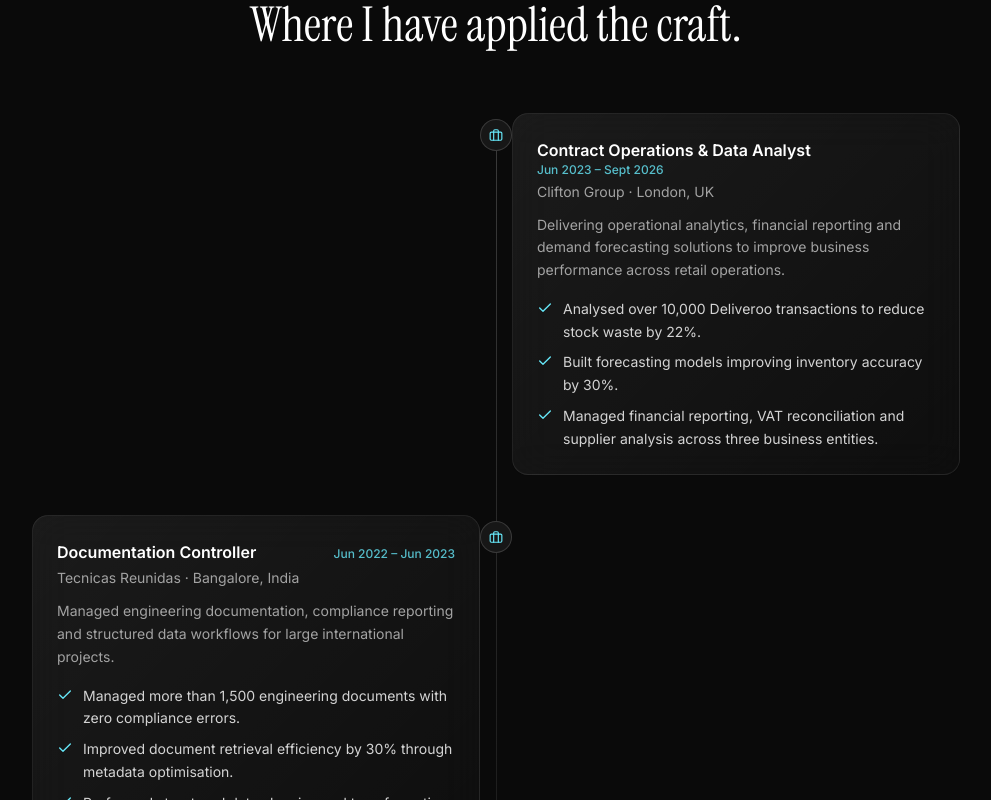
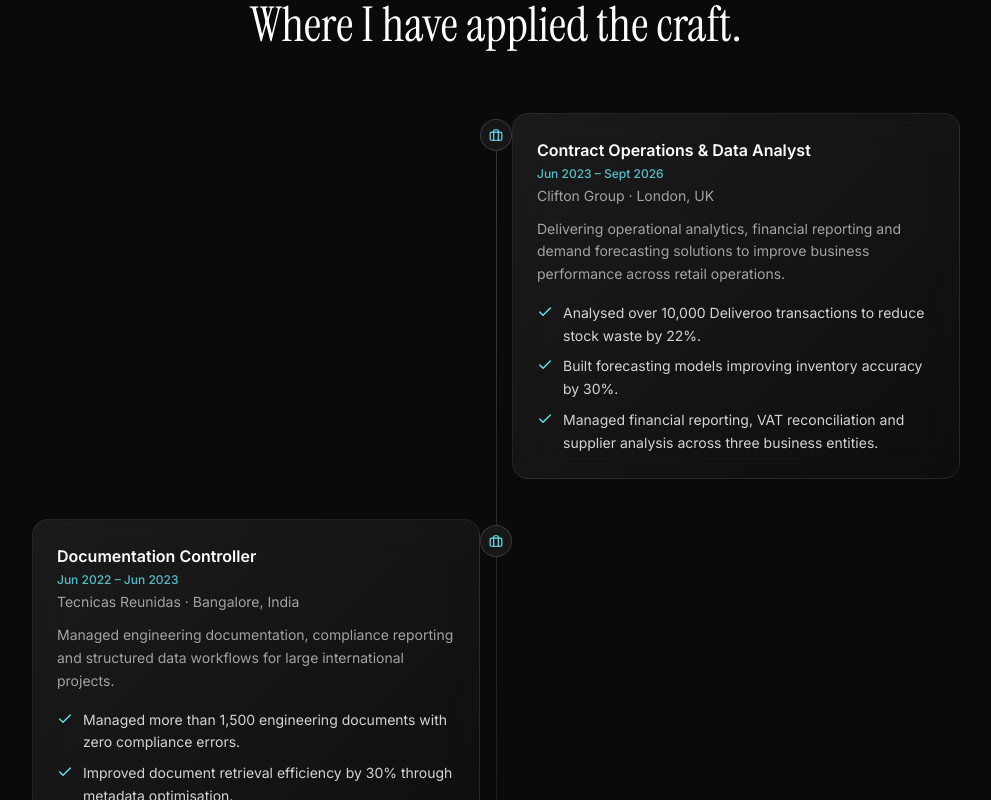
Before and after one commit to NaomiCollins/naomi-collins-portfolio, a React (Vite) app: page / in a window 1280 px wide. Shown: the part 5460-6260 px from the top of the page, without its empty margins (144-1135 px from the left). Built offline with nearby package versions, Linux system fonts and the light colour scheme; no server answers.

Commit message:
Update Experience.tsx

```diff
--- a/src/components/Experience.tsx
+++ b/src/components/Experience.tsx
@@ -34,7 +34,7 @@ export default function Experience() {
                 <div className="hidden sm:block sm:w-1/2" />
 
                 <div className="glass-card glass-card-hover rounded-2xl p-6 sm:w-1/2 sm:max-w-md">
-                  <div className="flex flex-wrap items-baseline justify-between gap-x-3">
+                  <div className="flex flex-col gap-1">
   <h3 className="text-base font-semibold text-white">
     {exp.role}
   </h3>
```
Lines whose indentation alone changed are shown as unchanged.
